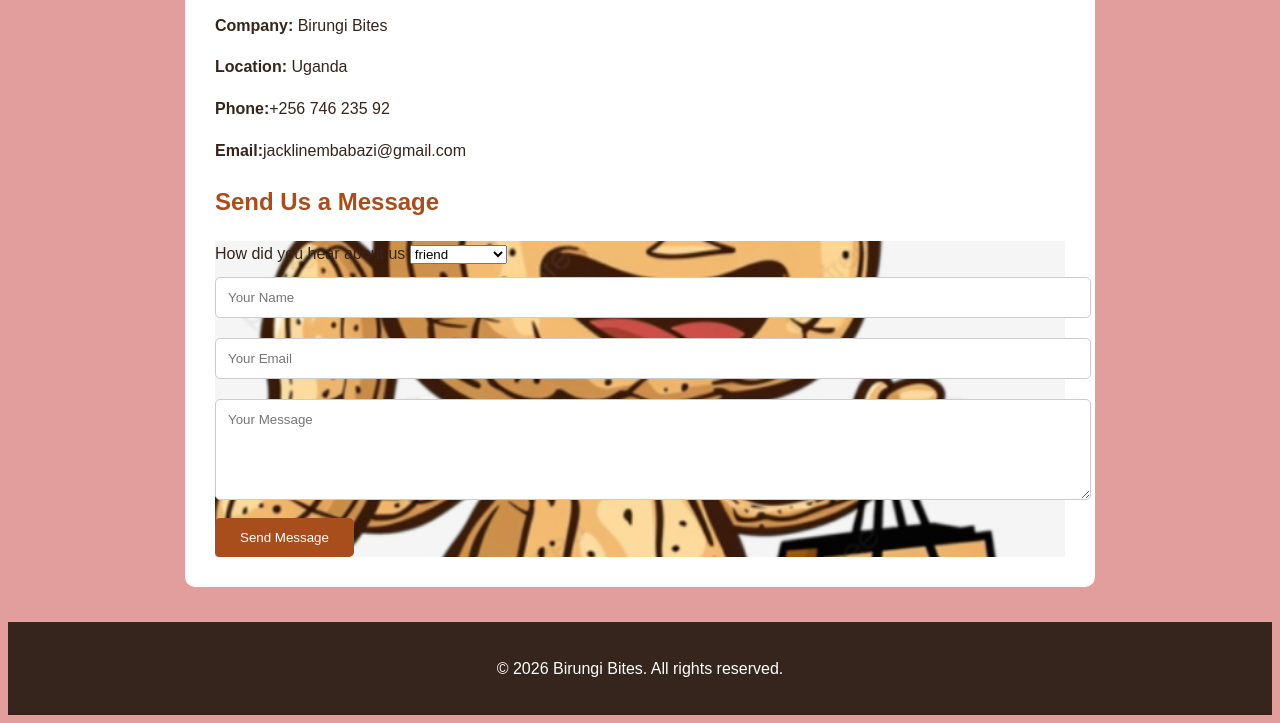
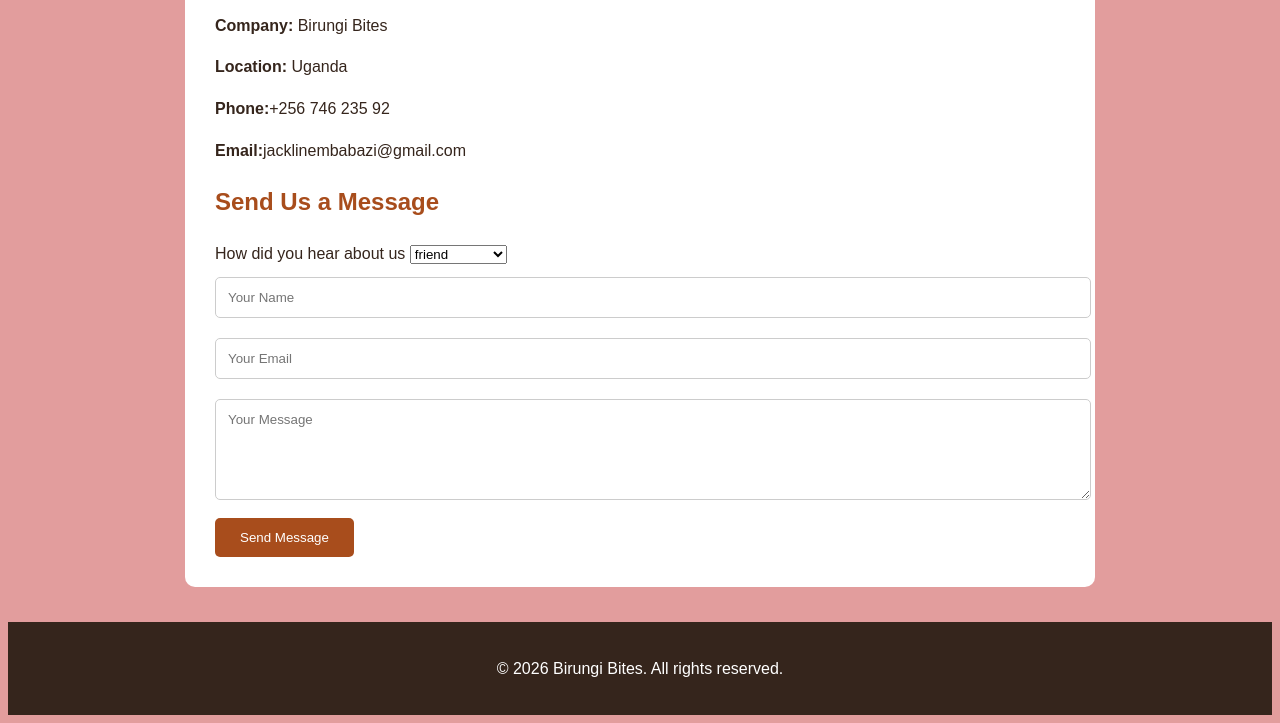
Before and after one commit to jacklinembabazi592-ctrl/mbabazijackline, a plain HTML site: page contact.html in a window 1280 px wide. Shown: the part 497-1220 px from the top of the page. Drawn offline with Linux system fonts and the light colour scheme.

Commit message:
Change contact form background to light blue
Replaced background image with a light blue background color for the contact form.

```diff
--- a/style.css
+++ b/style.css
@@ -95,7 +95,7 @@ nav a:hover {
 /* Contact form */
 form {
     margin-top: 20px;
-    background-image:url("toon.png");
+    background-color:light blue;
     background-attachment:fixed;
     background-size:cover;
     background-repeat:no-repeat;
```
